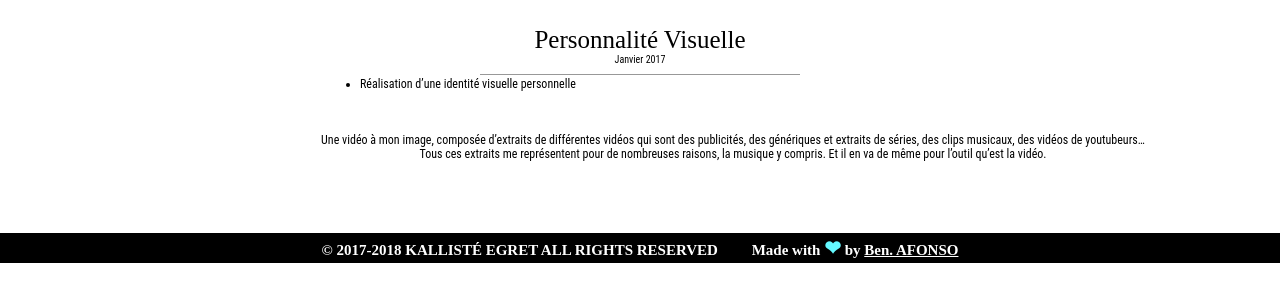
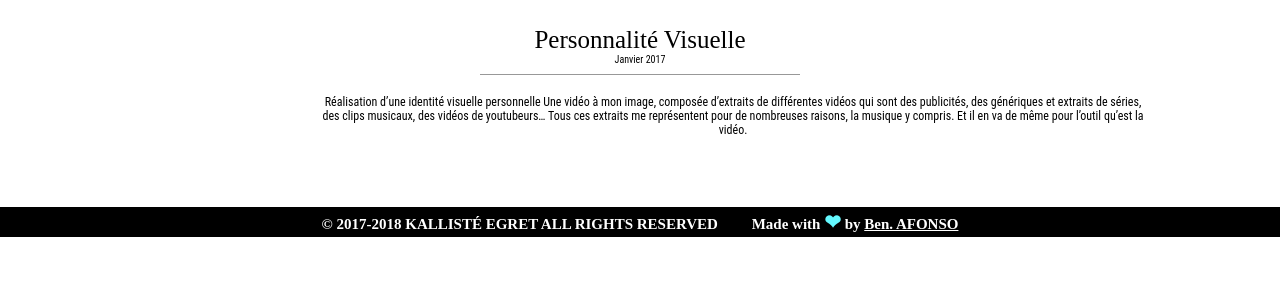
Before and after one commit to kallistegret/kallistegret.github.io, a Jekyll site: the page built from _projects/2017-01-30-PersonnaliteVisuelle.md, in a window 1280 px wide, cut to the strip 474-776 px from the top of the page. Built offline with Jekyll 4.4.1, drawn with Linux system fonts in a browser that asks for light colours; some web fonts are replaced; a script that is not in the unit is left out.

```diff
--- a/_projects/2017-01-30-PersonnaliteVisuelle.md
+++ b/_projects/2017-01-30-PersonnaliteVisuelle.md
@@ -15,8 +15,7 @@ video:
       type: "video/mp4"
 project_date: Janvier 2017
 ---
-- Réalisation d'une identité visuelle personnelle
-
+Réalisation d'une identité visuelle personnelle
 Une vidéo à mon image, composée d'extraits de différentes vidéos qui sont des publicités,
 des génériques et extraits de séries, des clips musicaux, des vidéos de youtubeurs...
 Tous ces extraits me représentent pour de nombreuses raisons, la musique y compris.
```
